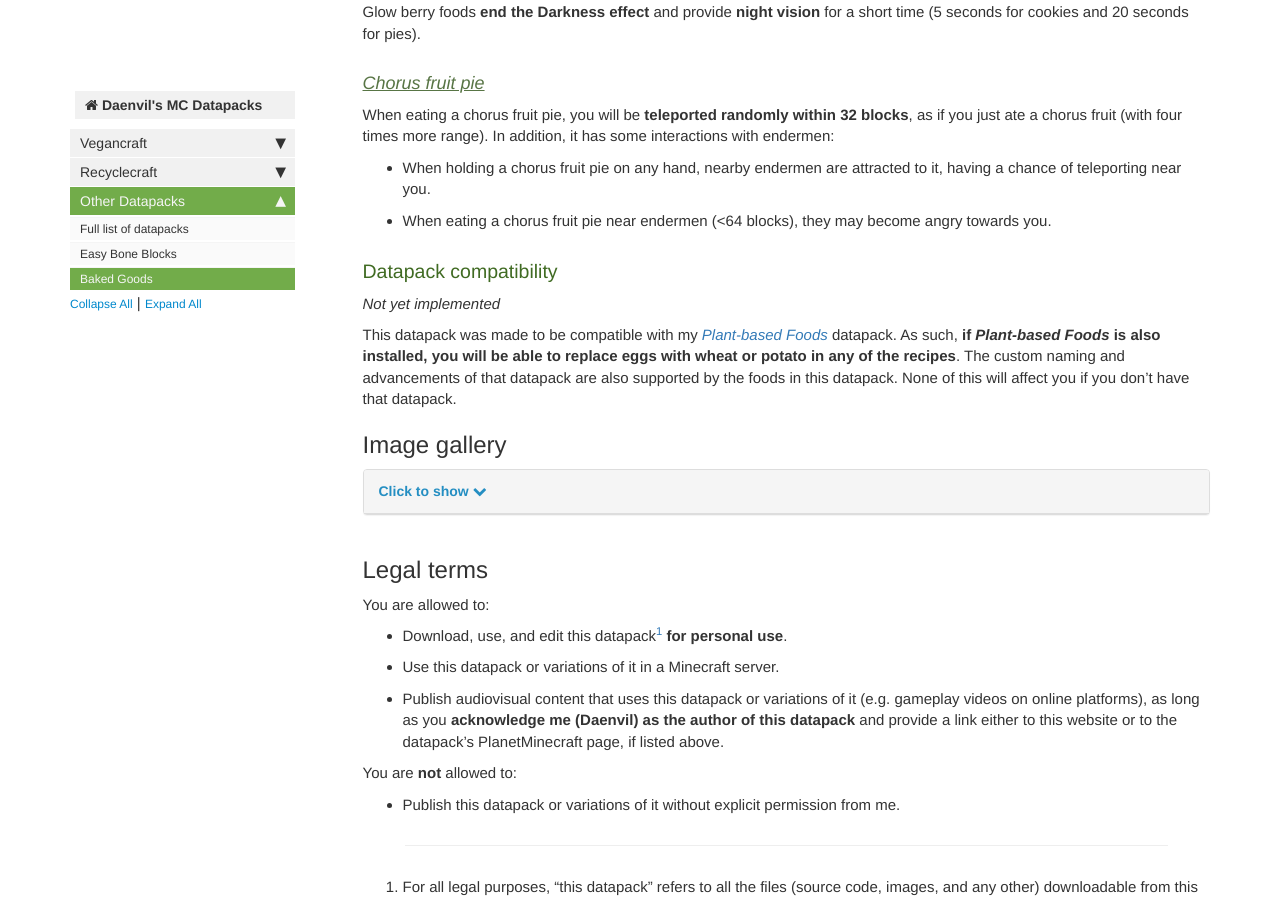
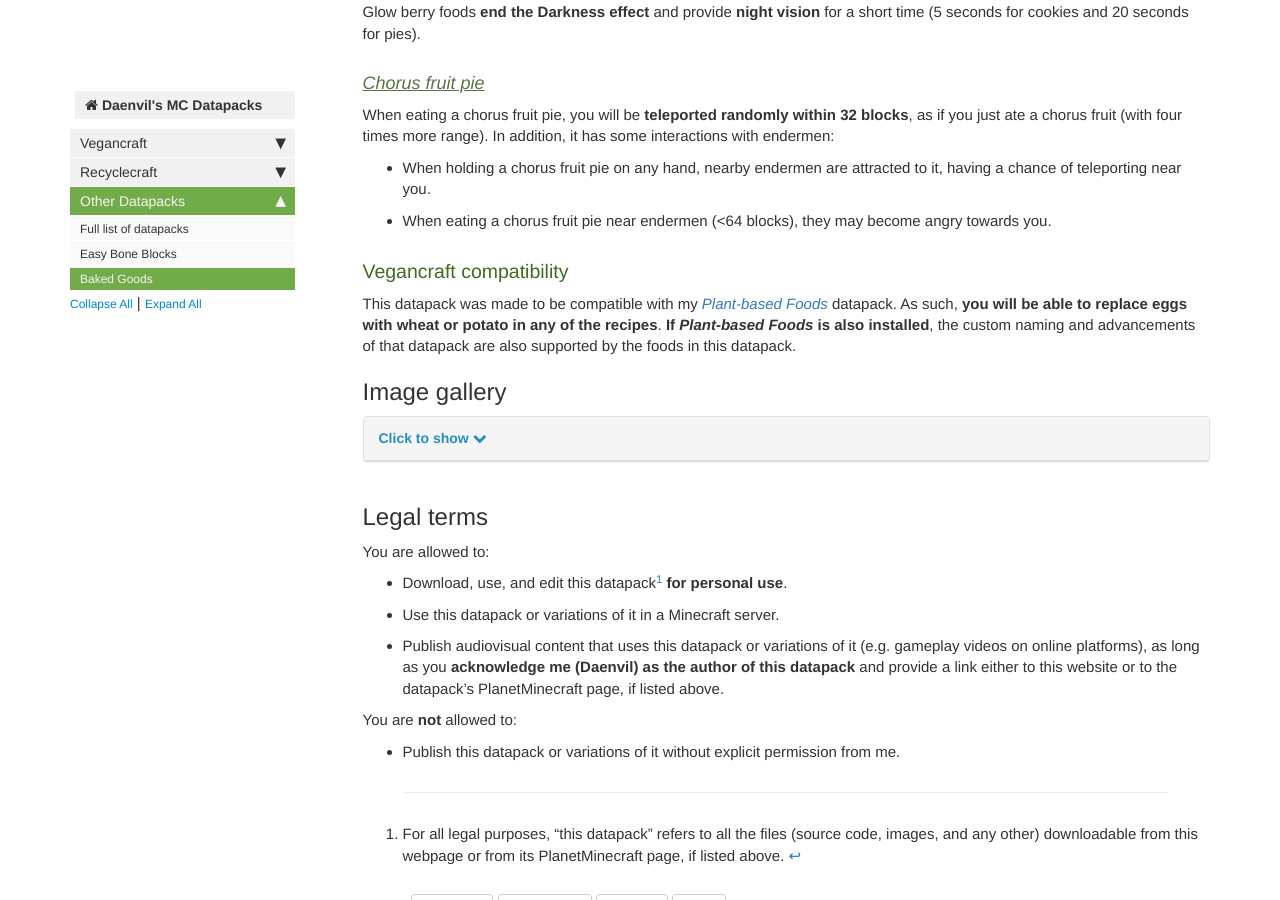
Before and after one commit to daenvil/MCDatapacks, a Jekyll site: the page built from pages/baked_goods.md, in a window 1280 px wide and 900 px high, scrolled down 5132 px. Built offline with Jekyll 4.4.1, drawn with Linux system fonts in a browser that asks for light colours; some web fonts are replaced; comment, search, counter and statistics services are not loaded; some of the changed text lies outside the part shown.

Commit message:
updated baked goods page

```diff
--- a/_layouts/page.html
+++ b/_layouts/page.html
@@ -8,6 +8,10 @@ layout: default
 </div>
 
 <div class="post-content">
+
+    {% if page.summary %}
+        {% include comments/warning.html content='This datapack is not officially published yet. Some information might be incorrect and links might not work.' %}
+    {% endif %}
 
     {% if page.summary %}
         <div class="summary">{{page.summary}}</div>
--- a/pages/baked_goods.md
+++ b/pages/baked_goods.md
@@ -179,7 +180,6 @@ When eating a chorus fruit pie, you will be **teleported randomly within 32 bloc
 - When holding a chorus fruit pie on any hand, nearby endermen are attracted to it, having a chance of teleporting near you.
 - When eating a chorus fruit pie near endermen (<64 blocks), they may become angry towards you.
 
-### Datapack compatibility
-_Not yet implemented_
+### Vegancraft compatibility
 
-This datapack was made to be compatible with my _[Plant-based Foods](plant-based_foods.html)_ datapack. As such, **if _Plant-based Foods_ is also installed, you will be able to replace eggs with wheat or potato in any of the recipes**. The custom naming and advancements of that datapack are also supported by the foods in this datapack. None of this will affect you if you don't have that datapack.
+This datapack was made to be compatible with my _[Plant-based Foods](plant-based_foods.html)_ datapack. As such, **you will be able to replace eggs with wheat or potato in any of the recipes**. **If _Plant-based Foods_ is also installed**, the custom naming and advancements of that datapack are also supported by the foods in this datapack.
```
Also changed, not shown: other parts of pages/baked_goods.md (+2 -1 lines).
